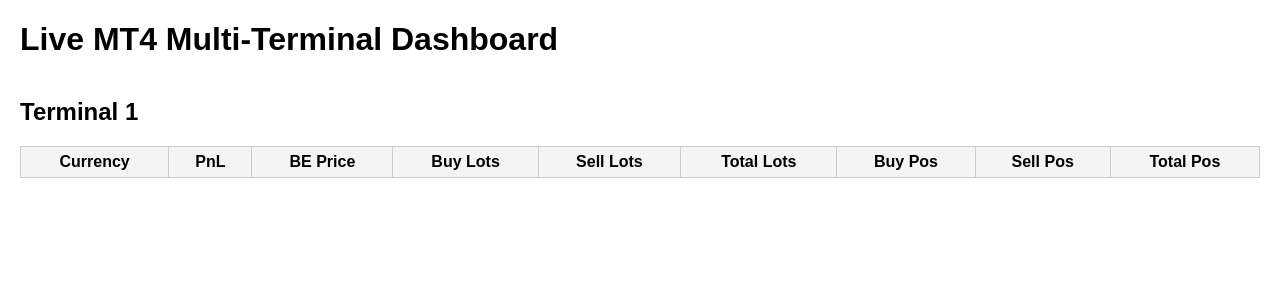
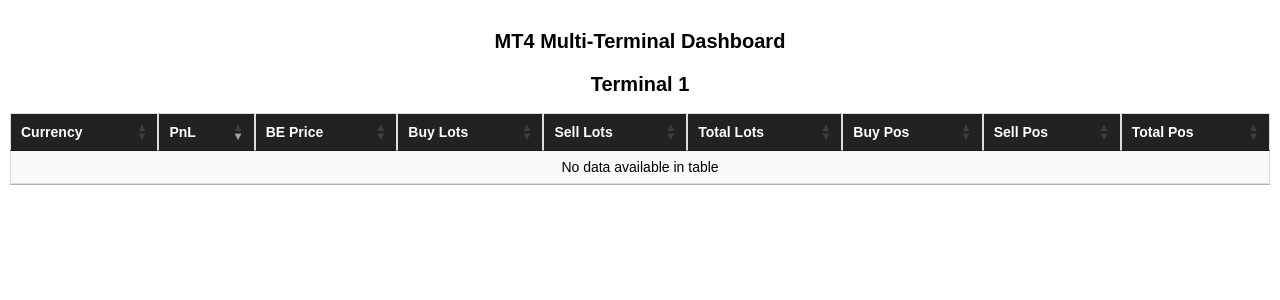
Before and after one commit to bhairav23/live-mt4-dashboard, a FastAPI app: page / in a window 1280 px wide. Shown: the top 300 px of the page. Run offline with FastAPI, Linux system fonts and the light colour scheme; lists and menus that the app fills with data are empty; some libraries are stand-ins or nearby versions.

Commit message:
Updated Dashboard's formatting to feel similar to the other dashboard

```diff
--- a/templates/dashboard.html
+++ b/templates/dashboard.html
@@ -2,17 +2,68 @@
 <html lang="en">
 <head>
   <meta charset="UTF-8">
-    <title>Live MT4 Multi-Terminal Dashboard</title>
+  <title>MT4 Multi-Terminal Dashboard</title>
+  <meta name="viewport" content="width=device-width, initial-scale=1">
+
+  <!-- DataTables + Responsive CSS -->
+  <link rel="stylesheet" href="https://cdn.datatables.net/1.13.6/css/jquery.dataTables.min.css">
+  <link rel="stylesheet" href="https://cdn.datatables.net/responsive/2.4.1/css/responsive.dataTables.min.css">
+
+  <!-- jQuery + DataTables scripts -->
+  <script src="https://code.jquery.com/jquery-3.6.0.min.js"></script>
+  <script src="https://cdn.datatables.net/1.13.6/js/jquery.dataTables.min.js"></script>
+  <script src="https://cdn.datatables.net/responsive/2.4.1/js/dataTables.responsive.min.js"></script>
+
   <style>
-        body { font-family: sans-serif; margin: 20px; }
-        table { border-collapse: collapse; margin-bottom: 40px; width: 100%; max-width: 100%; }
-        th, td { border: 1px solid #ccc; padding: 6px 10px; text-align: center; }
-        th { background-color: #f4f4f4; }
-        h2 { margin-top: 40px; }
+    body {
+      font-family: Arial;
+      padding: 10px;
+      margin: 0;
+    }
+
+    h2 {
+      font-size: 20px;
+      text-align: center;
+      margin-top: 20px;
+    }
+
+    table {
+      border-collapse: collapse;
+      width: 100%;
+      margin-top: 10px;
+    }
+
+    th, td {
+      text-align: left;
+      border: 1px solid #ddd;
+      padding: 8px;
+      font-size: 14px;
+    }
+
+    th {
+      background-color: #222;
+      color: white;
+      cursor: pointer;
+      position: sticky;
+      top: 0;
+      z-index: 2;
+    }
+
+    tr:nth-child(even) {
+      background-color: #f2f2f2;
+    }
+
+    @media (max-width: 768px) {
+      th, td {
+        font-size: 12px;
+        padding: 6px;
+      }
+    }
   </style>
 </head>
 <body>
-    <h1>Live MT4 Multi-Terminal Dashboard</h1>
+
+  <h2>MT4 Multi-Terminal Dashboard</h2>
   <div id="tables"></div>
 
   <script>
@@ -26,14 +77,16 @@
       const container = document.getElementById('tables');
       container.innerHTML = '';
 
-            for (const [terminal, currencies] of Object.entries(data)) {
+      Object.entries(data).forEach(([terminal, currencies], index) => {
+        const tableId = `table-${index}`;
+
         const title = document.createElement('h2');
         title.textContent = terminal;
         container.appendChild(title);
 
-                const table = document.createElement('table');
-                const thead = document.createElement('thead');
-                thead.innerHTML = `
+        const tableHtml = `
+          <table id="${tableId}" class="display responsive nowrap">
+            <thead>
               <tr>
                 <th>Currency</th>
                 <th>PnL</th>
@@ -45,37 +98,44 @@
                 <th>Sell Pos</th>
                 <th>Total Pos</th>
               </tr>
+            </thead>
+            <tbody>
+              ${Object.entries(currencies)
+                .sort((a, b) => (b[1].pnl || 0) - (a[1].pnl || 0))  // Sort by PnL descending
+                .map(([currency, d]) => `
+                  <tr>
+                    <td>${currency}</td>
+                    <td>${d.pnl !== undefined ? d.pnl.toFixed(2) : '0.00'}</td>
+                    <td>${d.be_price ?? 'N/A'}</td>
+                    <td>${d.buy_lots !== undefined ? d.buy_lots.toFixed(2) : '0.00'}</td>
+                    <td>${d.sell_lots !== undefined ? d.sell_lots.toFixed(2) : '0.00'}</td>
+                    <td>${d.total_lots !== undefined ? d.total_lots.toFixed(2) : '0.00'}</td>
+                    <td>${d.buy_pos ?? 0}</td>
+                    <td>${d.sell_pos ?? 0}</td>
+                    <td>${d.total_pos ?? 0}</td>
+                  </tr>
+                `).join('')}
+            </tbody>
+          </table>
         `;
-                table.appendChild(thead);
 
-                const tbody = document.createElement('tbody');
+        container.insertAdjacentHTML('beforeend', tableHtml);
 
-                const sortedRows = Object.entries(currencies)
-                    .sort((a, b) => (b[1].pnl || 0) - (a[1].pnl || 0));  // Descending PnL sort
-
-                for (const [currency, details] of sortedRows) {
-                    const row = document.createElement('tr');
-                    row.innerHTML = `
-                        <td>${currency}</td>
-                        <td>${details.pnl !== undefined ? details.pnl.toFixed(2) : '0.00'}</td>
-                        <td>${details.be_price ?? 'N/A'}</td>
-                        <td>${details.buy_lots !== undefined ? details.buy_lots.toFixed(2) : '0.00'}</td>
-                        <td>${details.sell_lots !== undefined ? details.sell_lots.toFixed(2) : '0.00'}</td>
-                        <td>${details.total_lots !== undefined ? details.total_lots.toFixed(2) : '0.00'}</td>
-                        <td>${details.buy_pos ?? 0}</td>
-                        <td>${details.sell_pos ?? 0}</td>
-                        <td>${details.total_pos ?? 0}</td>
-                    `;
-                    tbody.appendChild(row);
-                }
-
-                table.appendChild(tbody);
-                container.appendChild(table);
-            }
+        // Initialize DataTable with styling and responsiveness
+        $(`#${tableId}`).DataTable({
+          paging: false,
+          info: false,
+          searching: false,
+          responsive: true,
+          order: [[1, 'desc']],  // Default sort on PnL descending
+          scrollX: false
+        });
+      });
     }
 
     fetchData();
     setInterval(fetchData, 5000);
   </script>
+
 </body>
 </html>
```
Also changed, not shown: 1 other file. Lines whose indentation alone changed are shown as unchanged.
